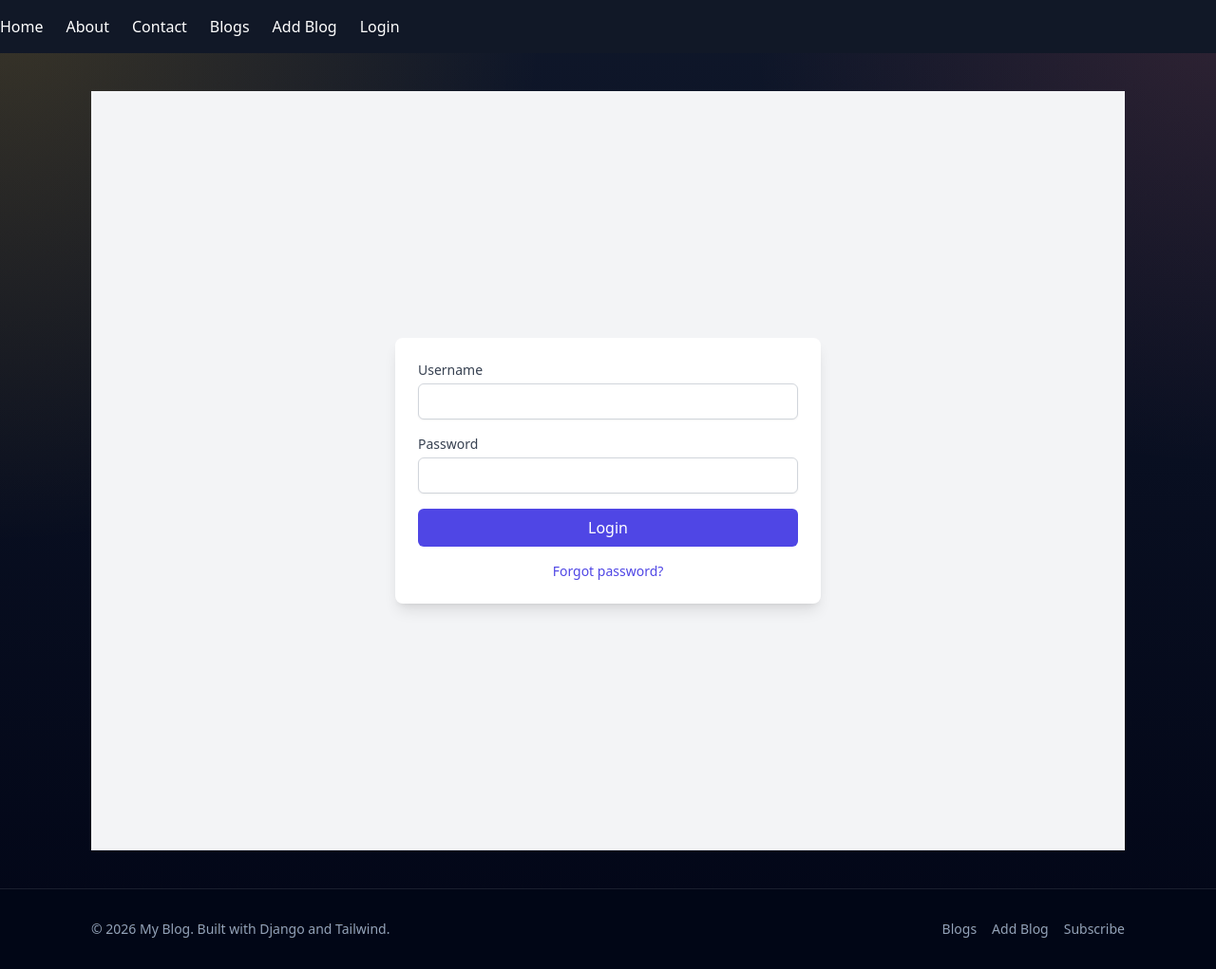
After one commit to gitauwilly1/my_blog, a Django app: page /accounts/login/ in a window 1280 px wide. The commit adds this page. Shown: the whole page at 95% size. Run offline with Django 5.2, Linux system fonts and the light colour scheme; some libraries are stand-ins or nearby versions.

Commit message:
Implement user authentication: add registration and login templates, update navbar for user actions, and configure authentication URLs

```diff
--- a/myapp/templates/navbar.html
+++ b/myapp/templates/navbar.html
@@ -1,17 +1,21 @@
-<nav class="border-b border-white/10 bg-slate-950/80 backdrop-blur">
-    <div class="mx-auto flex w-full max-w-6xl flex-col gap-4 px-4 py-4 sm:px-6 lg:flex-row lg:items-center lg:justify-between lg:px-8">
-        <a href="{% url 'index' %}" class="inline-flex items-center gap-3 self-start text-lg font-semibold tracking-tight text-white">
-            <span class="flex h-10 w-10 items-center justify-center rounded-2xl bg-amber-400 text-slate-950 shadow-lg shadow-amber-500/20">B</span>
-            <span>My Blog</span>
-        </a>
-
-        <div class="flex flex-wrap items-center gap-2 text-sm font-medium text-slate-200">
-            <a href="{% url 'index' %}" class="rounded-full px-4 py-2 transition hover:bg-white/10 hover:text-white">Home</a>
-            <a href="{% url 'blogs' %}" class="rounded-full px-4 py-2 transition hover:bg-white/10 hover:text-white">Blogs</a>
-            <a href="{% url 'add-blog' %}" class="rounded-full bg-amber-400 px-4 py-2 font-semibold text-slate-950 transition hover:bg-amber-300">Add Blog</a>
-            <a href="{% url 'subscribe' %}" class="rounded-full px-4 py-2 transition hover:bg-white/10 hover:text-white">Subscribe</a>
-            <a href="{% url 'about' %}" class="rounded-full px-4 py-2 transition hover:bg-white/10 hover:text-white">About</a>
-            <a href="{% url 'contact' %}" class="rounded-full px-4 py-2 transition hover:bg-white/10 hover:text-white">Contact</a>
-        </div>
+<nav class="bg-gray-900 py-4">
+    <div class="container mx-auto">
+        <ul class="flex space-x-6">
+            <li><a href="{% url 'index' %}" class="text-white hover:text-gray-300">Home</a></li>
+            <li><a href="{% url 'about' %}" class="text-white hover:text-gray-300">About</a></li>
+            <li><a href="{% url 'contact' %}" class="text-white hover:text-gray-300">Contact</a></li>
+            <li><a href="{% url 'blogs' %}" class="text-white hover:text-gray-300">Blogs</a></li>
+            <li><a href="{% url 'add-blog' %}" class="text-white hover:text-gray-300">Add Blog</a></li>
+            {% if user.is_authenticated %}
+                <li>
+                  <form action="{% url 'logout' %}" method="post">
+                    {% csrf_token %}
+                    <button type="submit" class="text-white hover:text-gray-300">Logout</button>
+                  </form>
+                </li>
+            {% else %}
+                <li><a href="{% url 'login' %}" class="text-white hover:text-gray-300">Login</a></li>
+            {% endif %}
+        </ul>
     </div>
 </nav>
--- /dev/null
+++ b/myapp/templates/registration/login.html
@@ -0,0 +1,44 @@
+{% extends "base.html" %}
+{% block content %}
+<div class="min-h-screen flex items-center justify-center bg-gray-100">
+  <div class="max-w-md w-full bg-white p-6 rounded-lg shadow-lg">
+  {% if form.errors %}
+    <div class="bg-red-100 border border-red-400 text-red-700 px-4 py-3 rounded mb-4" role="alert">
+    <strong class="font-bold">Error:</strong>
+    <span class="block sm:inline">Your username and password didn't match. Please try again.</span>
+    </div>
+  {% endif %}
+  {% if next %}
+    {% if user.is_authenticated %}
+    <div class="bg-red-100 border border-red-400 text-red-700 px-4 py-3 rounded mb-4" role="alert">
+      <strong class="font-bold">Error:</strong>
+      <span class="block sm:inline">Your account doesn't have access to this page. To proceed, please login with an account that has access.</span>
+    </div>
+    {% else %}
+    <div class="bg-yellow-100 border border-yellow-400 text-yellow-700 px-4 py-3 rounded mb-4" role="alert">
+      <strong class="font-bold">Notice:</strong>
+      <span class="block sm:inline">Please login to see this page.</span>
+    </div>
+    {% endif %}
+  {% endif %}
+  <form method="post" action="{% url 'login' %}" class="mb-4">
+    {% csrf_token %}
+    <div class="mb-4">
+    <label for="username" class="block text-sm font-medium text-gray-700">Username</label>
+    <input type="text" name="username" id="username" class="mt-1 block w-full px-3 py-2 border border-gray-300 rounded-md shadow-sm focus:outline-none focus:ring-indigo-500 focus:border-indigo-500 sm:text-sm">
+    </div>
+    <div class="mb-4">
+    <label for="password" class="block text-sm font-medium text-gray-700">Password</label>
+    <input type="password" name="password" id="password" class="mt-1 block w-full px-3 py-2 border border-gray-300 rounded-md shadow-sm focus:outline-none focus:ring-indigo-500 focus:border-indigo-500 sm:text-sm">
+    </div>
+    <button type="submit" class="w-full bg-indigo-600 text-white py-2 px-4 rounded-md hover:bg-indigo-700 focus:outline-none focus:ring-2 focus:ring-indigo-500 focus:ring-opacity-50">
+    Login
+    </button>
+    <input type="hidden" name="next" value="{{ next }}">
+  </form>
+  <div class="text-center text-sm text-gray-600">
+    <a href="{% url 'password_reset' %}" class="text-indigo-600 hover:text-indigo-800">Forgot password?</a>
+  </div>
+  </div>
+</div>
+{% endblock %}
--- a/myproject/settings.py
+++ b/myproject/settings.py
@@ -45,6 +45,7 @@ INSTALLED_APPS = [
     'myapp',
     'debug_toolbar',
     'cloudinary',
+    'django_registration',
 ]
 
 MIDDLEWARE = [
@@ -149,3 +150,7 @@ USE_TZ = True
 
 STATIC_URL = 'static/'
 STATICFILES_DIRS = [BASE_DIR / 'static']
+
+LOGIN_REDIRECT_URL = '/'
+LOGIN_URL = 'login/'
+LOGOUT_REDIRECT_URL = 'login'
--- a/myproject/urls.py
+++ b/myproject/urls.py
@@ -17,10 +17,16 @@ Including another URLconf
 from django.contrib import admin
 from django.urls import path, include
 from django.conf import settings
+from django_registration.backends.one_step.views import RegistrationView
+from django.contrib.auth import views as auth_views
 
 urlpatterns = [
     path('admin/', admin.site.urls),
     path('', include('myapp.urls')),
+    path('accounts/register/', RegistrationView.as_view(success_url='/'), name='django_registration_register'),
+    path('accounts/', include('django_registration.backends.one_step.urls')),
+    path('accounts/', include('django.contrib.auth.urls')),
+    path('logout/', auth_views.LogoutView.as_view(), name='logout'),
 ]
 
 if settings.DEBUG:
```
Also changed, not shown: myapp/templates/django_registration/registration_form.html (added, +48 -0 lines), myapp/templates/registration/base.html (added, +22 -0 lines).
